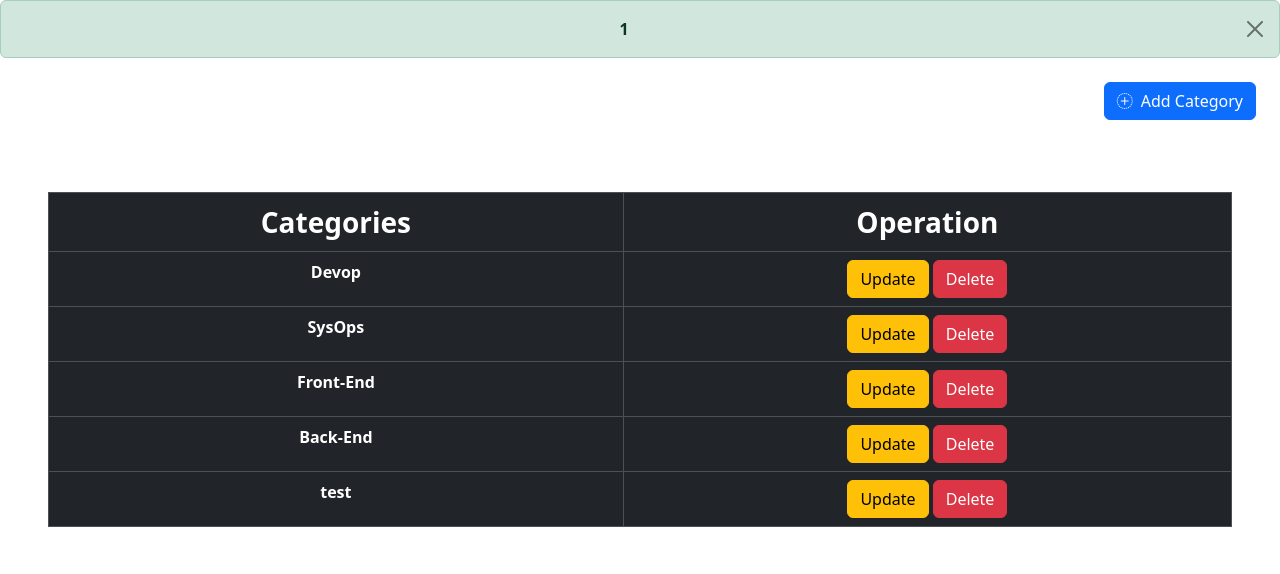
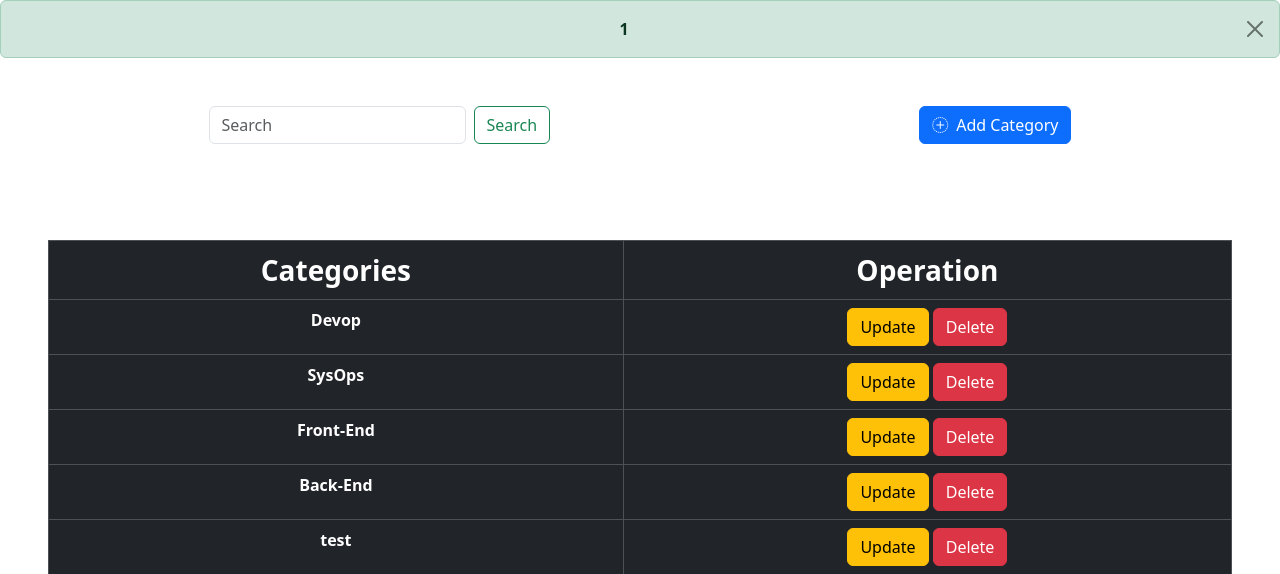
Before and after one commit to SuperGhostSama/Blog-CultureDev.to, a PHP site: page /pages/categories.php in a window 1280 px wide. Shown: the part 56-630 px from the top of the page. Run offline with PHP 8.4, Linux system fonts and the light colour scheme; the visitor is signed in with stand-in values (Sample User, id 1); data comes from the database, SQL or seed files in the repository; some libraries are stand-ins or nearby versions.

Commit message:
added a search form in the category page

```diff
--- a/pages/categories.php
+++ b/pages/categories.php
@@ -23,12 +23,17 @@
             </div>
 
           <?php unset($_SESSION['categoryDelete']);}?>
-
-    <!-- Button -->
-    <div class="d-flex justify-content-end m-4">
-            <button href="#modal-categories" data-bs-toggle="modal" class="btn btn-primary d-flex "  onclick="resetCategoryForm()"><i class="bi bi-plus-circle-dotted me-2" ></i>Add Category</button>
+      <div class="d-flex flex-wrap justify-content-around m-4 ">
+        <!-- Search -->
+        <form  class="d-flex m-4  " role="search">
+            <input class="form-control me-2" type="search" placeholder="Search" aria-label="Search">
+            <button class="btn btn-outline-success" type="submit">Search</button>
+        </form>
+        <!-- Button -->
+        <div class="m-4 ">
+                <button href="#modal-categories" data-bs-toggle="modal" class="btn btn-primary d-flex "  onclick="resetCategoryForm()"><i class="bi bi-plus-circle-dotted me-2" ></i>Add Category</button>
         </div>
-
+     </div>
     <!-- Table -->
     <div class="p-5" >
         <table class="table table-dark table-hover table-bordered text-center" id="test">
```
